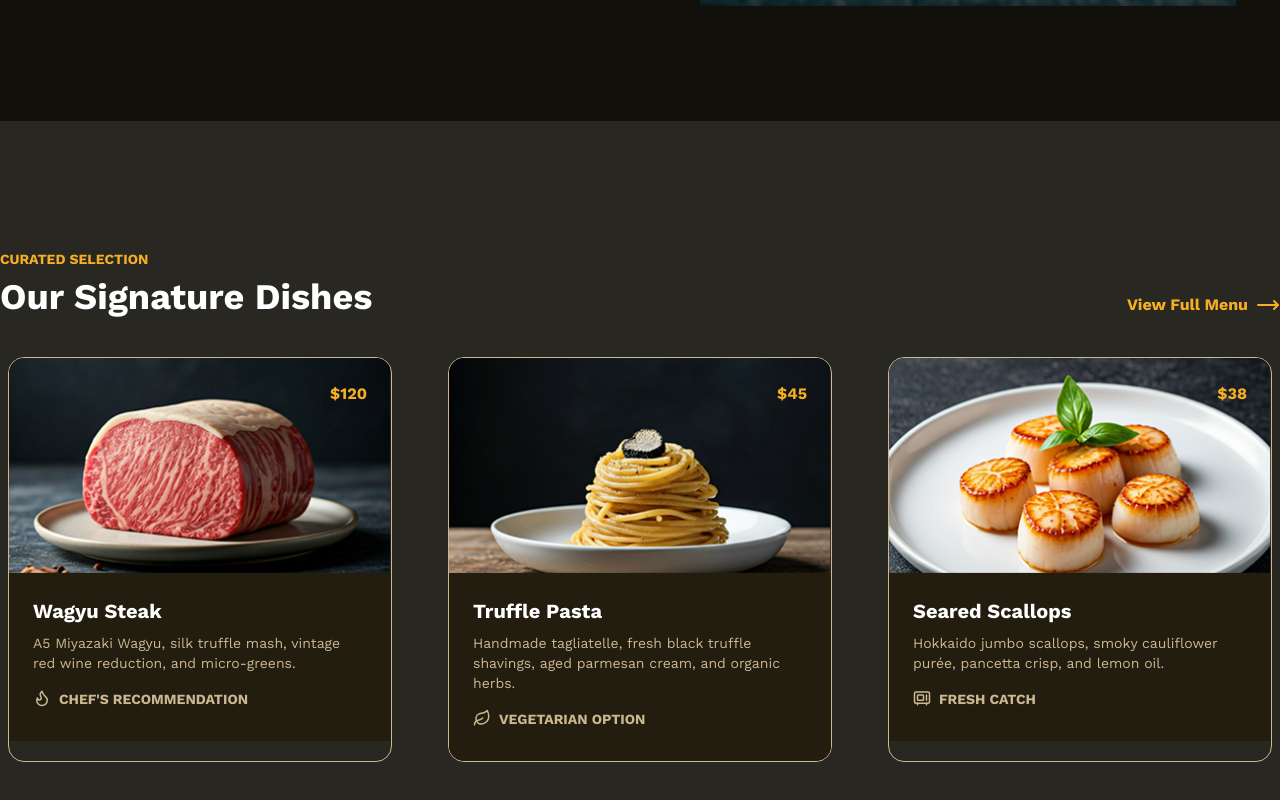
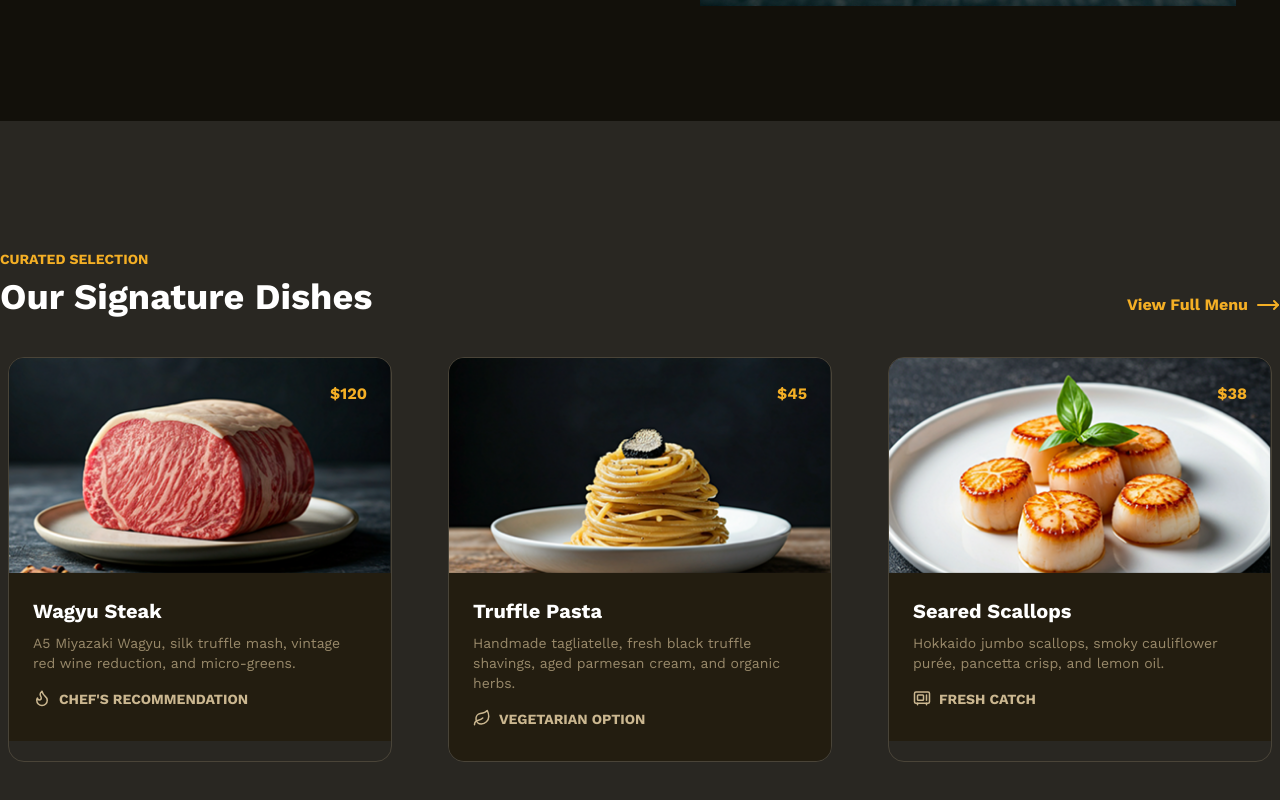
Before and after one commit to ferdoushasanpr/VantageTable, a Next.js app: page / in a window 1280 px wide. Shown: the part 722-1522 px from the top of the page. Built offline with nearby package versions, Linux system fonts and the light colour scheme.

Commit message:
fix: MenuCard Border and Paragraph Color Fixed

```diff
--- a/components/latest-menu/menu-card.tsx
+++ b/components/latest-menu/menu-card.tsx
@@ -18,14 +18,14 @@ export default function MenuCard({
   recommendation,
 }: MenuCardProps): React.ReactNode {
   return (
-    <div className="relative max-w-sm border border-[#CBB790] rounded-2xl overflow-hidden">
+    <div className="relative max-w-sm border border-[#CBB790]/20 rounded-2xl overflow-hidden">
       <Image src={image} alt={title} />
       <h6 className="absolute top-6 right-6 z-20 text-[#F4AF25] font-bold font-work text-md">
         ${price}
       </h6>
       <div className="bg-[#231D10] p-6">
         <h5 className="font-bold font-work text-xl text-white">{title}</h5>
-        <p className="font-work text-sm text-[#CBB790] py-2">{desc}</p>
+        <p className="font-work text-sm text-[#CBB790]/70 py-2">{desc}</p>
         <div className="flex gap-2 py-2">
           {recommendationIcon}
           <h6 className="uppercase font-bold font-work text-[#CBB790] text-sm">
```
